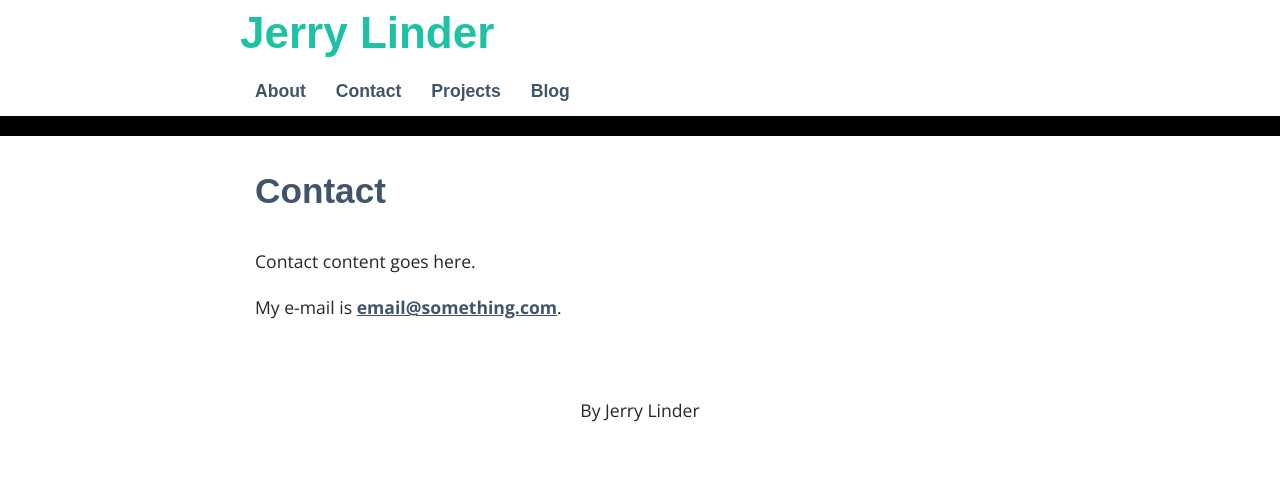
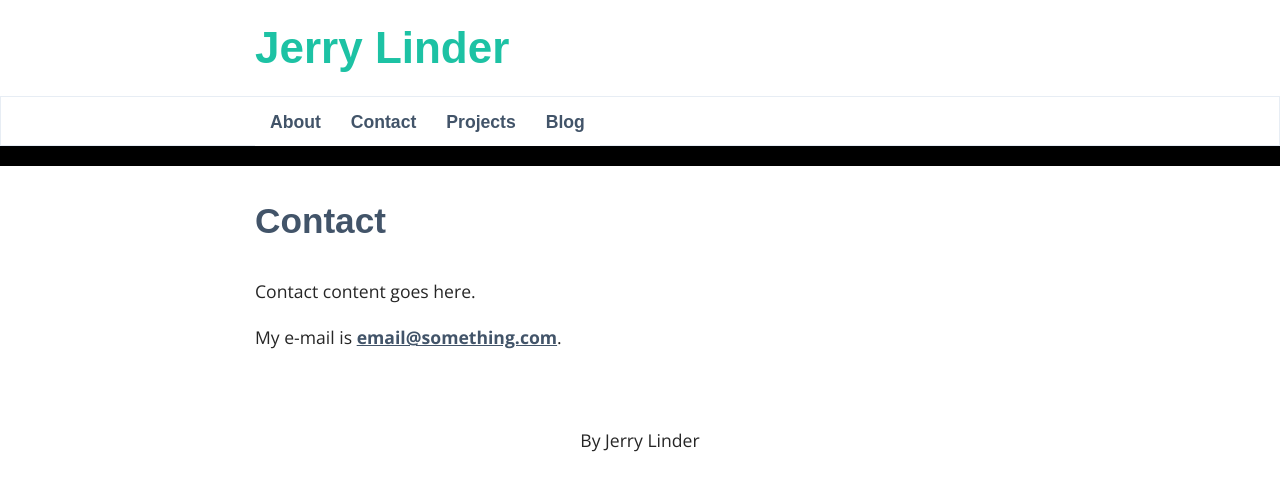
Before and after one commit to jerryl108/jerryl108.github.io, a Jekyll site: the page built from _pages/02_contact.md, in a window 1280 px wide. Shown: the top 491 px of the page. Built offline with Jekyll 4.4.1, drawn with Linux system fonts in a browser that asks for light colours; some web fonts are replaced.

Commit message:
changed style to make more sense, made color changes

```diff
--- a/_includes/header.html
+++ b/_includes/header.html
@@ -1,5 +1,5 @@
-<h1 class="container">{{ site.title }}</h1>
-<aside>
+<h1 class="title container">{{ site.title }}</h1>
+<div id="nav-container">
 	<div class="container">
 		<nav>
 			<ul>
@@ -28,5 +28,5 @@
 			</ul>
 		</nav>
 	</div>
-</aside>
+</div>
 <script type="text/javascript">setup_sticky_nav();</script>
--- a/_layouts/default.html
+++ b/_layouts/default.html
@@ -6,7 +6,9 @@
 	{% include header.html %}
 	<content>
 		<description>
-			<h3>{{ page.header-text }}</h3>
+			<aside class="container">
+					<h3>{{ page.header-text }}</h3>
+			</aside>
 		</description>
 		<main class="container">
 			<article>
--- a/_sass/layout.scss
+++ b/_sass/layout.scss
@@ -17,6 +17,7 @@ h3 {
 h1 {
 	color: $main;
 	font-size: 2.5em;
+	padding: 15px;
 	a,
 	a:visited {
 		text-decoration: none;
@@ -42,17 +43,19 @@ content {
 	display: block;
 }
 description {
-	text-align: center;
+	//text-align: center;
 	//margin: 50px 0 0;
 	//display: flex;
-	justify-content: center;
-	align-items: center;
+	//justify-content: center;
+	//align-items: center;
 	background: $header;
 	width: 100%;
 	display: block;
 	padding: 10px;
+	color: $light;
 	h3 {
-		margin: 0
+		margin: 0;
+		color: inherit;
 	}
 	//left: 0;
 }
@@ -69,11 +72,10 @@ time {
 .container {
 	max-width: $content-width;
 	margin: 0 auto;
+	padding: 0 15px;
 }
 
-/* Aside */
-
-aside {
+#nav-container {
 	height: 50px;
 	position: relative;
 	//top: 0;
@@ -81,7 +83,7 @@ aside {
 	background: #FFF;
 	width: 100%;
 	z-index: 2;
-	border-bottom: 1px solid lighten($light, 30%);
+	border: 1px solid $light;
 	box-shadow: 0px 1px 1px RGBA(4, 25, 54, .1);
 	nav {
 		float: left;
@@ -156,5 +158,5 @@ footer {
 
 .title
 {
-	margin: 0 auto;
+	padding: 15px;
 }
--- a/stickynav.js
+++ b/stickynav.js
@@ -1,6 +1,6 @@
 function setup_sticky_nav()
 {
-    var nav_element = document.getElementsByTagName("aside")[0];
+    var nav_element = document.getElementById("nav-container")[0];
 
     var trigger_height = nav_element.offsetTop;
 
```
